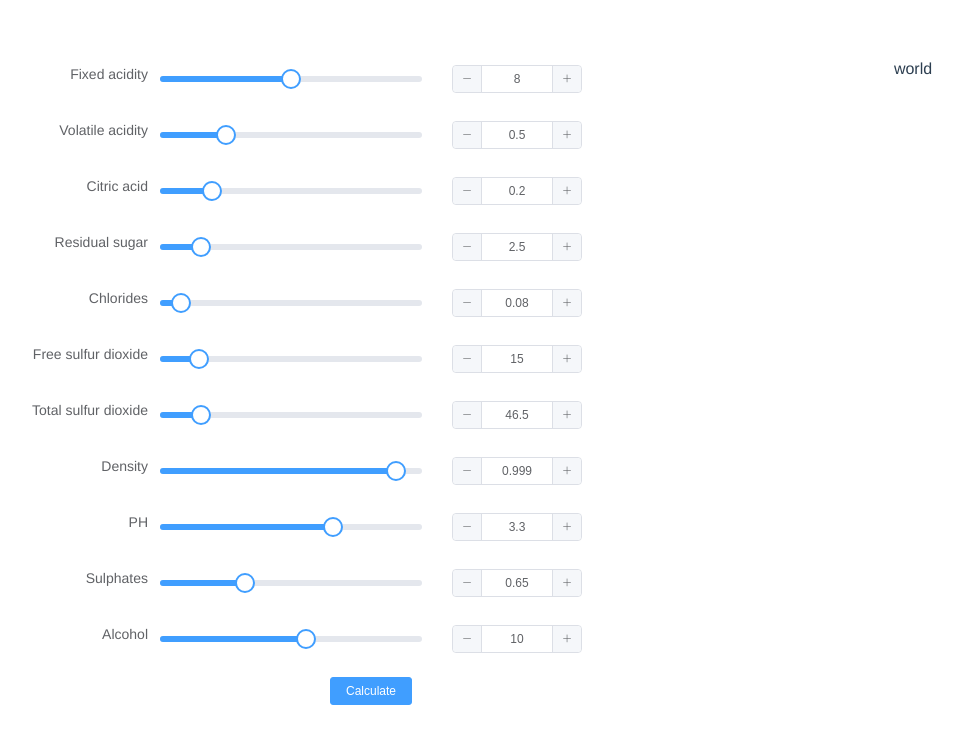
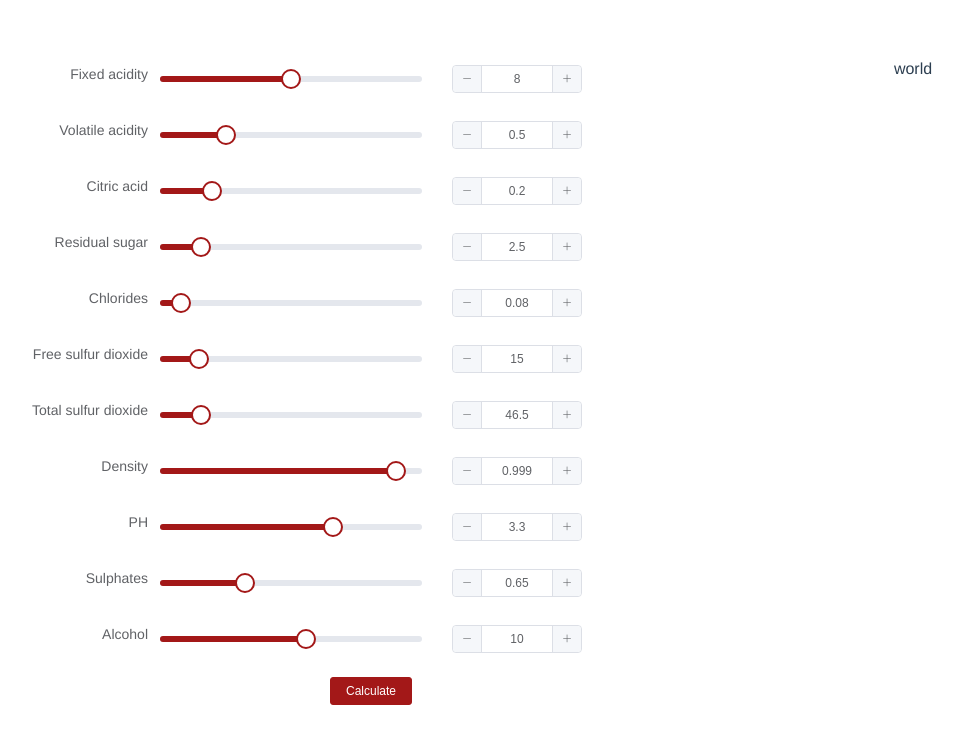
Before and after one commit to andaviaco/wine-quality-prediction, a Vue app: page / in a window 1280 px wide. Shown: the top 744 px of the page, without its empty margins (48-1011 px from the left). Built offline with nearby package versions, Linux system fonts and the light colour scheme.

Commit message:
customize theme

```diff
--- a/package.json
+++ b/package.json
@@ -18,6 +18,8 @@
     "babel-eslint": "^10.0.1",
     "eslint": "^5.8.0",
     "eslint-plugin-vue": "^5.0.0-0",
+    "node-sass": "^4.10.0",
+    "sass-loader": "^7.1.0",
     "vue-cli-plugin-element": "^1.0.0",
     "vue-template-compiler": "^2.5.17"
   },
--- a/src/main.js
+++ b/src/main.js
@@ -1,6 +1,7 @@
 import Vue from 'vue'
 import App from './App.vue'
 import './plugins/element.js'
+import './theme/element-variables.scss'
 
 Vue.config.productionTip = false
 
--- /dev/null
+++ b/src/theme/element-variables.scss
@@ -0,0 +1,7 @@
+/* theme color */
+$--color-primary: #a31818;
+
+/* icon font path, required */
+$--font-path: '~element-ui/lib/theme-chalk/fonts';
+
+@import "~element-ui/packages/theme-chalk/src/index";
```
Also changed, not shown: 1 other file (tests, documents, lock files or other folders).
